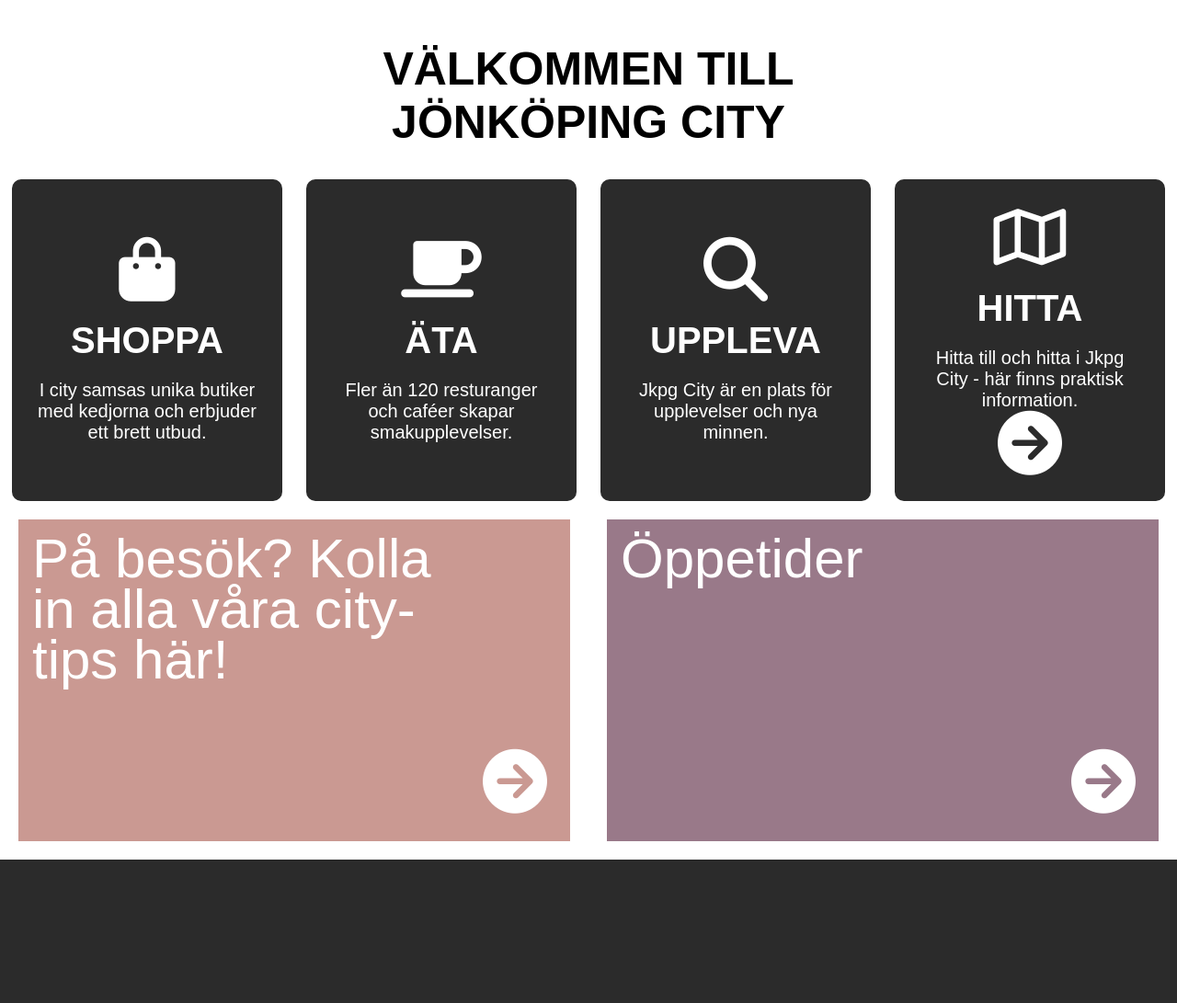
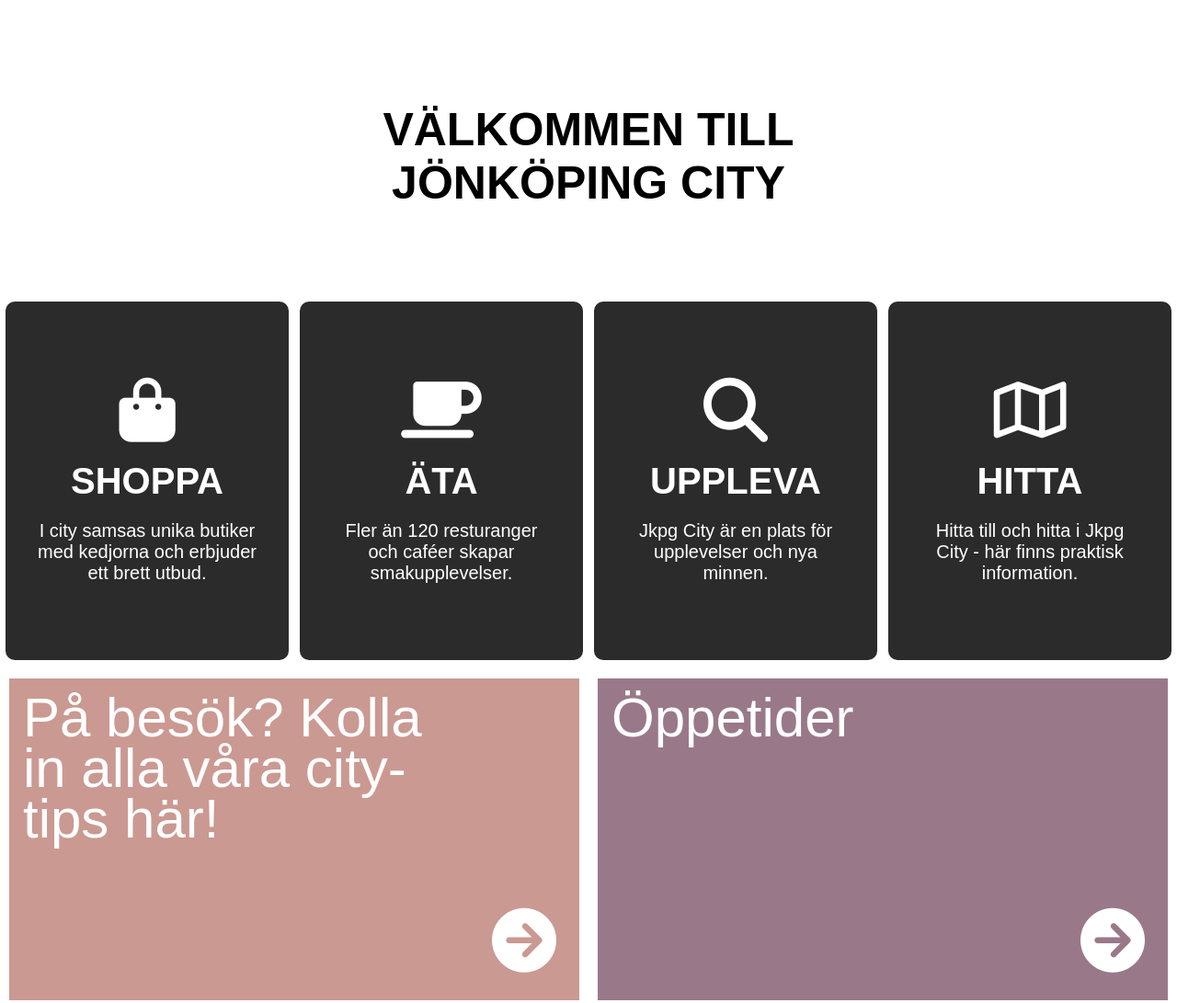
Before and after one commit to MilliBill/Group-Project-Advanced-Concepts, a website: page public/homepage.html in a window 1280 px wide. Shown: the part 630-1721 px from the top of the page at 92% size. Drawn offline with Linux system fonts and the light colour scheme.

Commit message:
DONE WITH THE MAIN PAGE!!!

```diff
--- a/public/homepage.css
+++ b/public/homepage.css
@@ -1,3 +1,4 @@
+/*BASIC*/
 body {
   margin: 0;
   padding: 0;
@@ -6,6 +7,7 @@ body {
   width: 100vw;
 }
 
+/*GRID CREATION*/
 .home-grid {
   display: grid;
   grid-template-rows: auto 1fr auto;
@@ -30,6 +32,7 @@ footer {
   grid-row: 3/4;
 }
 
+/*TOP NAVIGATION, ICON & IMAGE*/
 .home-nav {
   display: flex;
   justify-content: space-between;
@@ -47,13 +50,10 @@ ul {
   font-family: Arial, Helvetica, sans-serif;
 }
 
-a {
+a,
+a:visited {
   text-decoration: none;
-}
-
-a:visited {
   color: white;
-  text-decoration: none;
 }
 
 img {
@@ -61,19 +61,25 @@ img {
   width: 100%;
 }
 
+/*WELCOME TEXT*/
 .welcome-text {
-  display: grid;
+  margin: 100px;
+  text-align: center;
+  font-family: Arial, Helvetica, sans-serif;
 }
 
+/*SHOPPA, ÄTA, UPPLEVA & HITTA*/
 .fourBoxes {
   display: flex;
   justify-content: space-around;
+  font-family: Arial, Helvetica, sans-serif;
+  text-align: center;
+  color: white;
+  font-family: Arial, Helvetica, sans-serif;
 }
 
 h1 {
   font-weight: bold;
-  font-family: Arial, Helvetica, sans-serif;
-  text-align: center;
   font-size: 50px;
 }
 
@@ -83,12 +89,15 @@ h1 {
   justify-content: center;
   background-color: rgb(43, 43, 43);
   border-radius: 10px;
-  color: white;
-  font-family: Arial, Helvetica, sans-serif;
   font-size: 20px;
   text-align: center;
-  width: 23%;
-  height: 350px;
+  width: 24%;
+  height: 390px;
+}
+
+h2 {
+  font-size: 40px;
+  margin: 20px;
 }
 
 div > i {
@@ -99,11 +108,7 @@ div > p {
   margin: 0;
 }
 
-h2 {
-  font-size: 40px;
-  margin: 20px;
-}
-
+/*PÅ BESÖK? & ÖPPETIDER*/
 .twoBoxes {
   display: flex;
   justify-content: space-around;
@@ -115,9 +120,9 @@ h2 {
   background-color: rgb(43, 43, 43);
   color: white;
   font-family: Arial, Helvetica, sans-serif;
-  width: 48%;
+  width: 50%;
   height: 350px;
-  margin: 20px;
+  margin: 20px 10px 20px 10px;
   font-size: 60px;
 }
 
@@ -135,7 +140,7 @@ h2 {
 
 .text1,
 .text2 {
-  width: 80%;
+  width: 85%;
   margin: 15px;
   line-height: 55px;
 }
@@ -146,6 +151,8 @@ h2 {
   padding: 25px;
 }
 
+/*DU ÄR CENTRUM & UPPTÄCK STATSKÄRNAN*/
+
 .centrum-text {
   display: flex;
   flex-direction: column;
@@ -154,12 +161,19 @@ h2 {
   color: white;
   background-color: rgb(43, 43, 43);
   font-family: Arial, Helvetica, sans-serif;
+  font-size: 30px;
 }
 
 .centrum-text > h1 {
   font-size: 100px;
   margin: 20px;
 }
+
+.centrum-text > h4 {
+  font-size: 70px;
+}
+
+/*FOOTER CONTENT*/
 
 footer {
   font-family: Arial, Helvetica, sans-serif;
--- a/public/homepage.html
+++ b/public/homepage.html
@@ -75,10 +75,6 @@
               City - här finns praktisk <br />
               information.
             </p>
-            <i
-              class="fa-solid fa-circle-arrow-right"
-              style="color: rgb(255, 255, 255)"
-            ></i>
           </div>
         </div>
         <div class="twoBoxes">
@@ -108,7 +104,6 @@
         </div>
         <div class="centrum-text">
           <h1>Du är centrum.</h1>
-          <div textAndArrow>
           <p>
             Upptäck statskärnan
             <i
@@ -116,7 +111,6 @@
               style="color: rgb(255, 255, 255)"
             ></i>
           </p>
-          </div>
         </div>
       </main>
       <footer>
```
Lines whose indentation alone changed are shown as unchanged.
